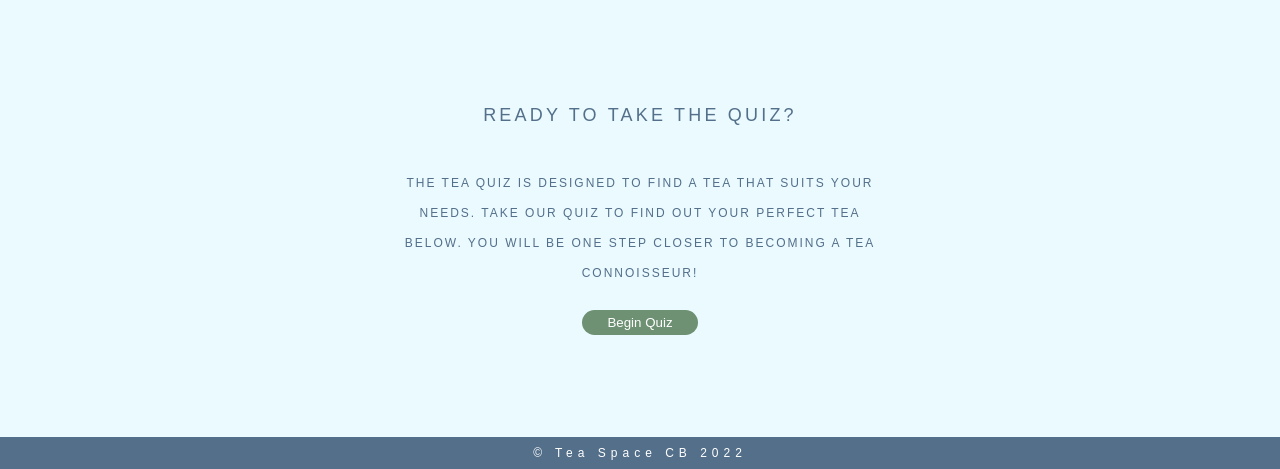
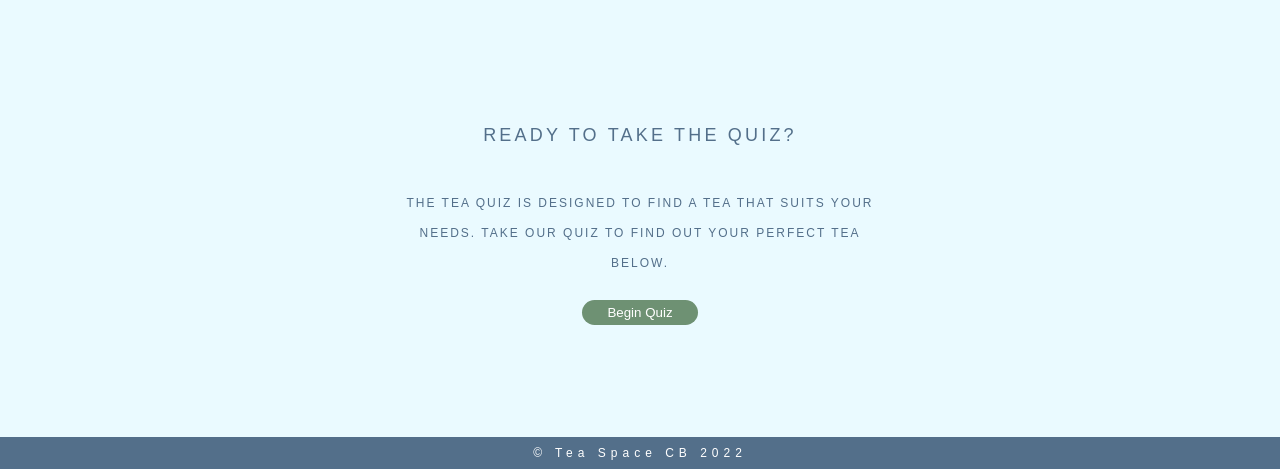
Before and after one commit to CB915/Tea-Space, a plain HTML site: page Pages/quiz.html in a window 1280 px wide. Shown: the part 331-800 px from the top of the page. Drawn offline with Linux system fonts and the light colour scheme; a web font is replaced by a local one.

Commit message:
Update quiz.html

```diff
--- a/Pages/quiz.html
+++ b/Pages/quiz.html
@@ -19,7 +19,7 @@
   <section id = "quiz-start-section" class = "flex">
     <h2>Ready To Take The Quiz?</h2>
     <p> The Tea quiz is designed to find a tea that suits your needs. Take our quiz to find out your perfect
-      tea below. You will be one step closer to becoming a tea connoisseur!</p>
+      tea below.</p>
       <!-- Trigger the javascript to load the next portion of quiz questions on the page -->
     <button onclick= "hideSection()" class = "small-button" >Begin Quiz</button>
   </section>
```
